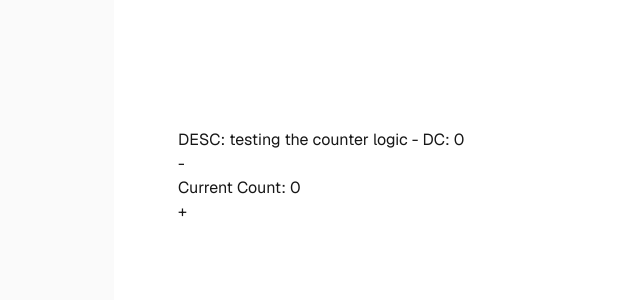
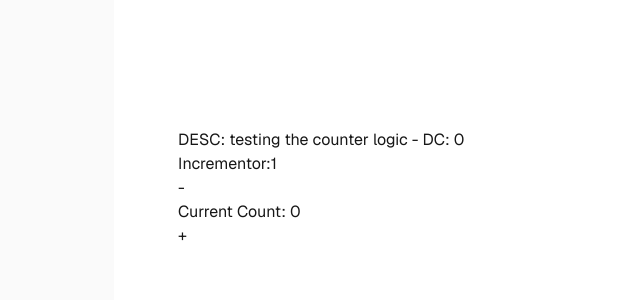
Before and after one commit to MahmoudAshrf01/jest-react-testing, a Next.js app: page / in a window 1280 px wide. Shown: the top 300 px of the page, without its empty margins (142-782 px from the left). Built offline with nearby package versions, Linux system fonts and the light colour scheme.

Commit message:
Enhance Counter component by adding an incrementor input; update button functionality to use incrementor value in count adjustments. Add corresponding tests for new behavior.

```diff
--- a/src/components/Counter/Counter.tsx
+++ b/src/components/Counter/Counter.tsx
@@ -8,16 +8,25 @@ export interface CounterProps {
 
 export default function Counter({ description, defaultCount}: CounterProps){
     const [count, setCount] = useState(defaultCount);
+    const [incrementor, setIncrementor] = useState(1);
 
     return(
         <div>
             <h2>
                 DESC: {description} - DC: {defaultCount}
             </h2>
+            <label>
+                Incrementor:
+                <input value={incrementor} onChange={(event) => {
+                    setIncrementor(parseInt(event.target.value) || 0)
+                }} type="number" />
+            </label>
 
-            <button aria-label="subtract from counter" name="-" onClick={() => setCount(count - 1)}>-</button>
+            <br/>
+
+            <button aria-label="subtract from counter" name="-" onClick={() => setCount(count - incrementor)}>-</button>
             <p>Current Count: {count} </p>
-            <button aria-label="add to counter" name="+" onClick={() => setCount(count + 1)}>+</button>
+            <button aria-label="add to counter" name="+" onClick={() => setCount(count + incrementor)}>+</button>
         </div>
     )
 }
```
Also changed, not shown: 1 other file (tests, documents, lock files or other folders).
